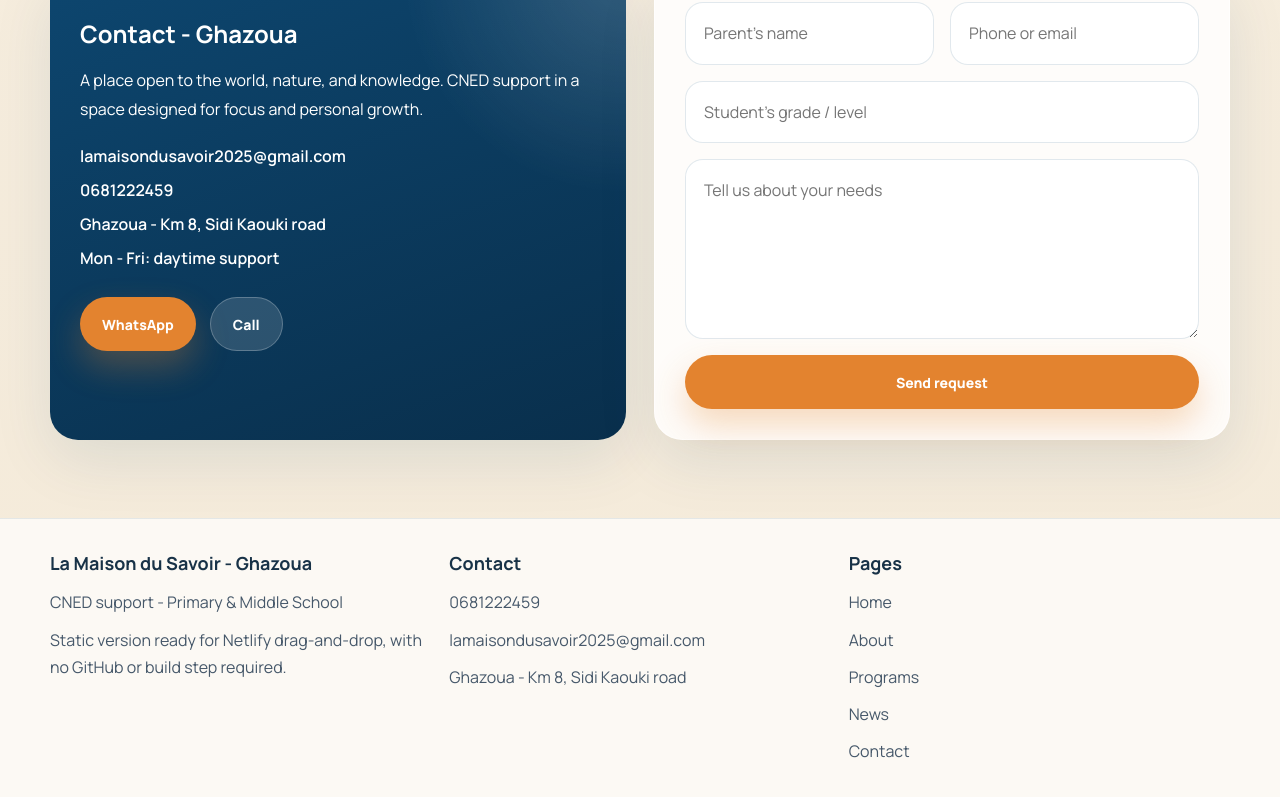
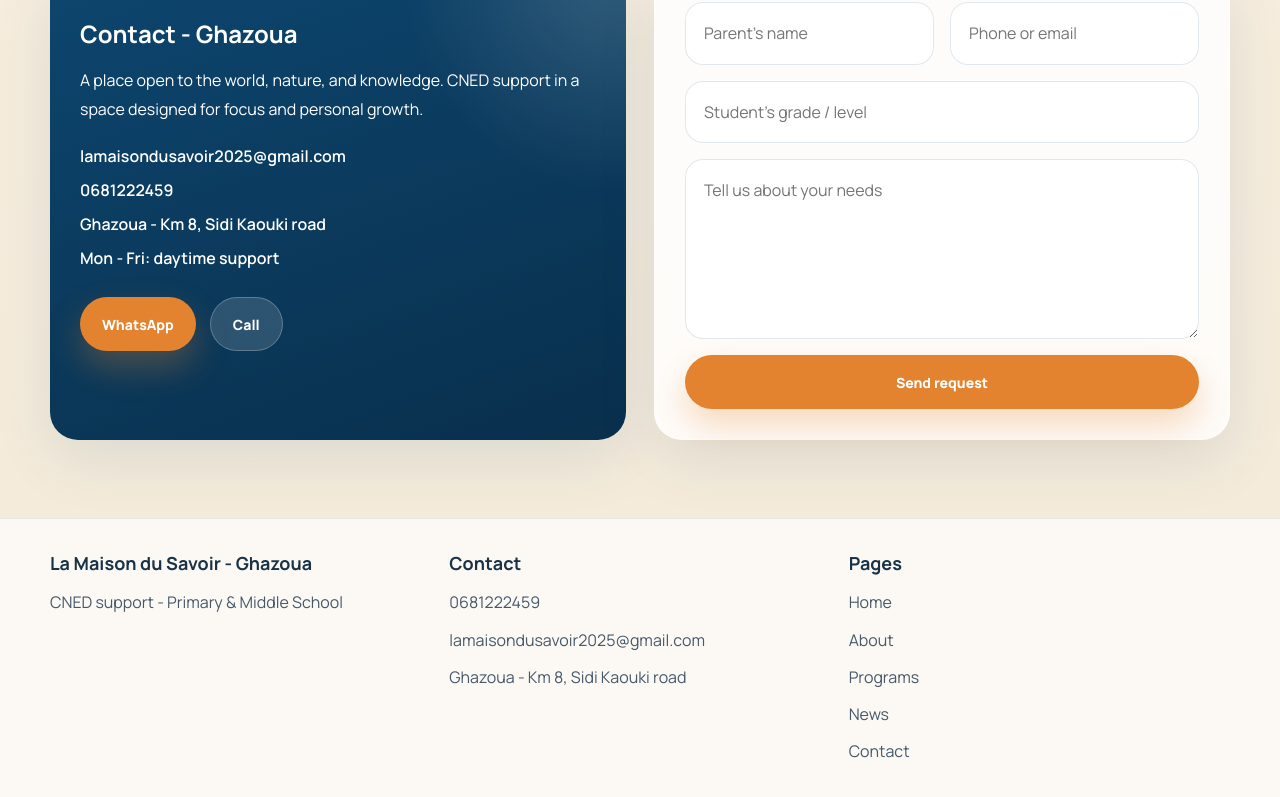
Before and after one commit to yahya1900/la-maison-du-savoir, a React (Vite) app: page / in a window 1280 px wide. Shown: the part 4140-4937 px from the top of the page. Built offline with nearby package versions, Linux system fonts and the light colour scheme.

Commit message:
Remove static deployment footer copy

```diff
--- a/assets/translations.js
+++ b/assets/translations.js
@@ -49,7 +49,6 @@ export const siteTranslations = {
       footer: {
         brandTitle: "La Maison du Savoir - Ghazoua",
         subtitle: "Accompagnement CNED - Primaire & Collège",
-        ready: "Version statique prête pour Netlify drag-and-drop, sans GitHub ni build.",
         contact: "Contact",
         pages: "Pages"
       }
@@ -269,7 +268,6 @@ export const siteTranslations = {
       footer: {
         brandTitle: "La Maison du Savoir - Ghazoua",
         subtitle: "CNED support - Primary & Middle School",
-        ready: "Static version ready for Netlify drag-and-drop, with no GitHub or build step required.",
         contact: "Contact",
         pages: "Pages"
       }
@@ -489,7 +487,6 @@ export const siteTranslations = {
       footer: {
         brandTitle: "بيت المعرفة - غزوة",
         subtitle: "مرافقة CNED - الابتدائي والإعدادي",
-        ready: "نسخة ثابتة جاهزة للنشر على Netlify بالسحب والإفلات، من دون GitHub أو خطوة بناء.",
         contact: "تواصل",
         pages: "الصفحات"
       }
@@ -709,7 +706,6 @@ export const siteTranslations = {
       footer: {
         brandTitle: "La Maison du Savoir - Ghazoua",
         subtitle: "Acompañamiento CNED - Primaria y colegio",
-        ready: "Versión estática lista para Netlify con drag-and-drop, sin GitHub ni fase de compilación.",
         contact: "Contacto",
         pages: "Páginas"
       }
--- a/src/App.tsx
+++ b/src/App.tsx
@@ -539,7 +539,6 @@ function App() {
           <div>
             <h4>{common.footer.brandTitle}</h4>
             <p>{common.footer.subtitle}</p>
-            <p>{common.footer.ready}</p>
           </div>
           <div>
             <h4>{common.footer.contact}</h4>
```
